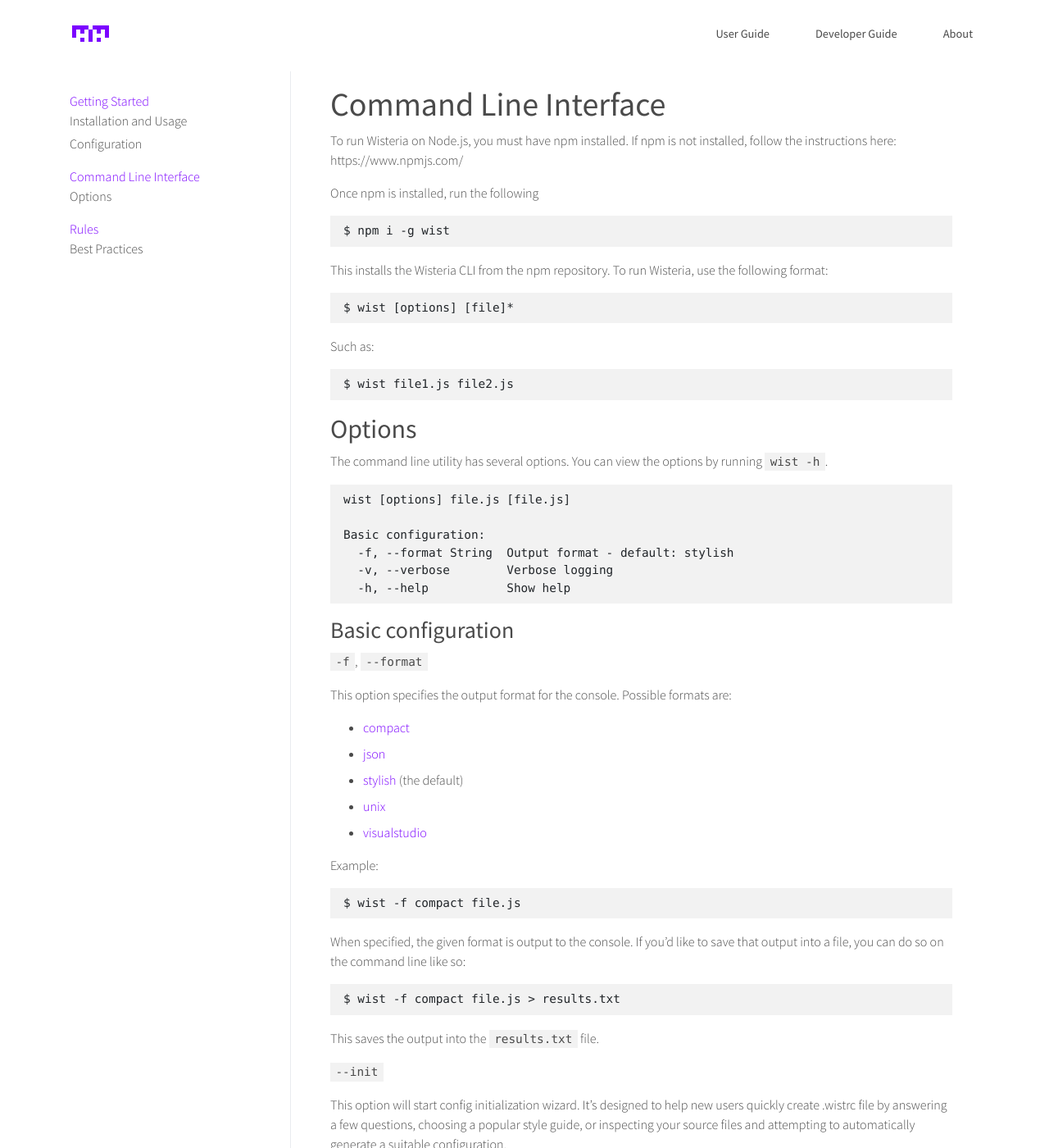
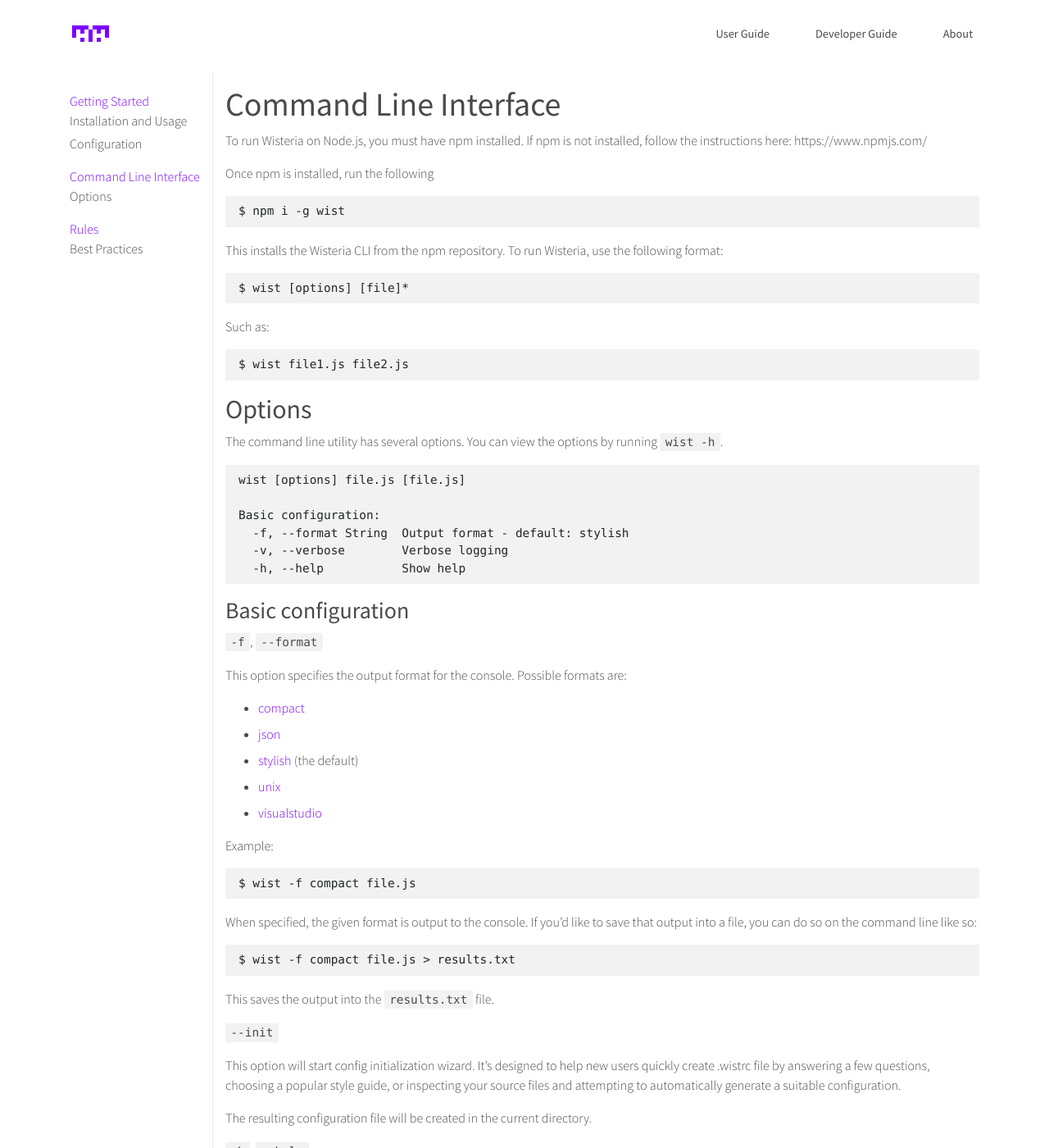
Before and after one commit to willowtreeapps/wist, a Jekyll site: the page built from docs/user-guide/command-line-interface.md, in a window 1280 px wide and 1400 px high. Shown: the whole window at 82% size. Built offline with Jekyll 4.4.1, drawn with Linux system fonts in a browser that asks for light colours.

Commit message:
Sticky sidebar

```diff
--- a/docs/_includes/sidebar.html
+++ b/docs/_includes/sidebar.html
@@ -1,11 +1,11 @@
-<div class="col-12 col-md-4 col-xl-3 sidebar">
+<div class="col-12 col-md-4 col-xl-2 sidebar">
     <div class="sidebar-toggler bg-dark">
         <button class="d-md-none" type="button" data-toggle="collapse" data-target="#sidebar-nav" aria-controls="sidebar-nav" aria-expanded="false" aria-label="Toggle docs navigation">
             {% octicon three-bars height:32 %}
         </button>
     </div>
 
-    <nav id="sidebar-nav" class="collapse pl-0">
+    <nav id="sidebar-nav" class="collapse pr-0 pt-4">
         {% for heading in site.data.sidebar[page.sidebar] %}
             <div class="sidebar-nav-item">
                 <a href="{{ site.baseurl }}{{ heading.url }}">{{ heading.title }}</a>
--- a/docs/_layouts/doc.html
+++ b/docs/_layouts/doc.html
@@ -6,11 +6,11 @@
     {% include menu.html %}
 
     <main class="container" aria-label="Content">
-        <div class="row justify-content-end">
+        <div class="row">
             {% if page.sidebar != null %}
                 {% include sidebar.html %}
 
-                <article class="col-12 col-md-8 col-xl-9 py-md-3 px-md-5 page-content">
+                <article class="col-12 col-md-8 col-xl-10 py-md-3 page-content">
                     {{ content }}
                 </article>
             {% else %}
--- a/docs/css/main.scss
+++ b/docs/css/main.scss
@@ -178,7 +178,6 @@
 }
 
 #sidebar-nav {
-    padding: 1rem;
     border: 1px solid $gray-200;
     background-color: $gray-100;
 
@@ -219,13 +218,11 @@
 body {
     display: flex;
     flex-direction: column;
-    min-height: 100vh;
 }
 
 main {
     display: flex;
     flex-direction: column;
-    height: calc(100vh - 87px);
 }
 
 #integrations {
@@ -242,13 +239,12 @@
     #sidebar-nav {
         display: block !important;
         border: 0;
-        padding: .5rem;
         background-color: transparent;
+        position: sticky;
+        top: 87px;
     }
 
     .sidebar {
-        padding-top: 1rem;
-        padding-bottom: 1rem;
         border-right: 1px solid $gray-200;
     }
 
```
